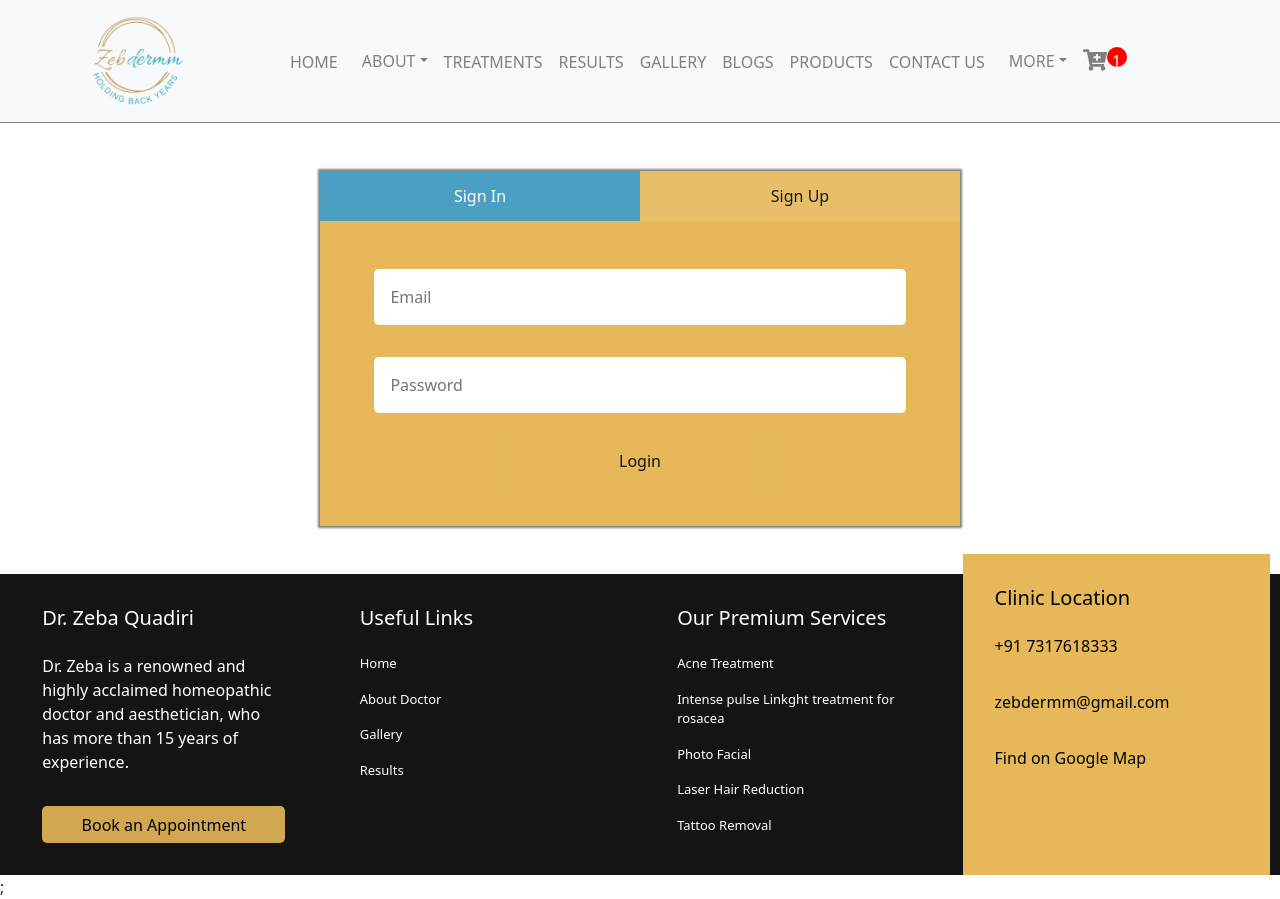
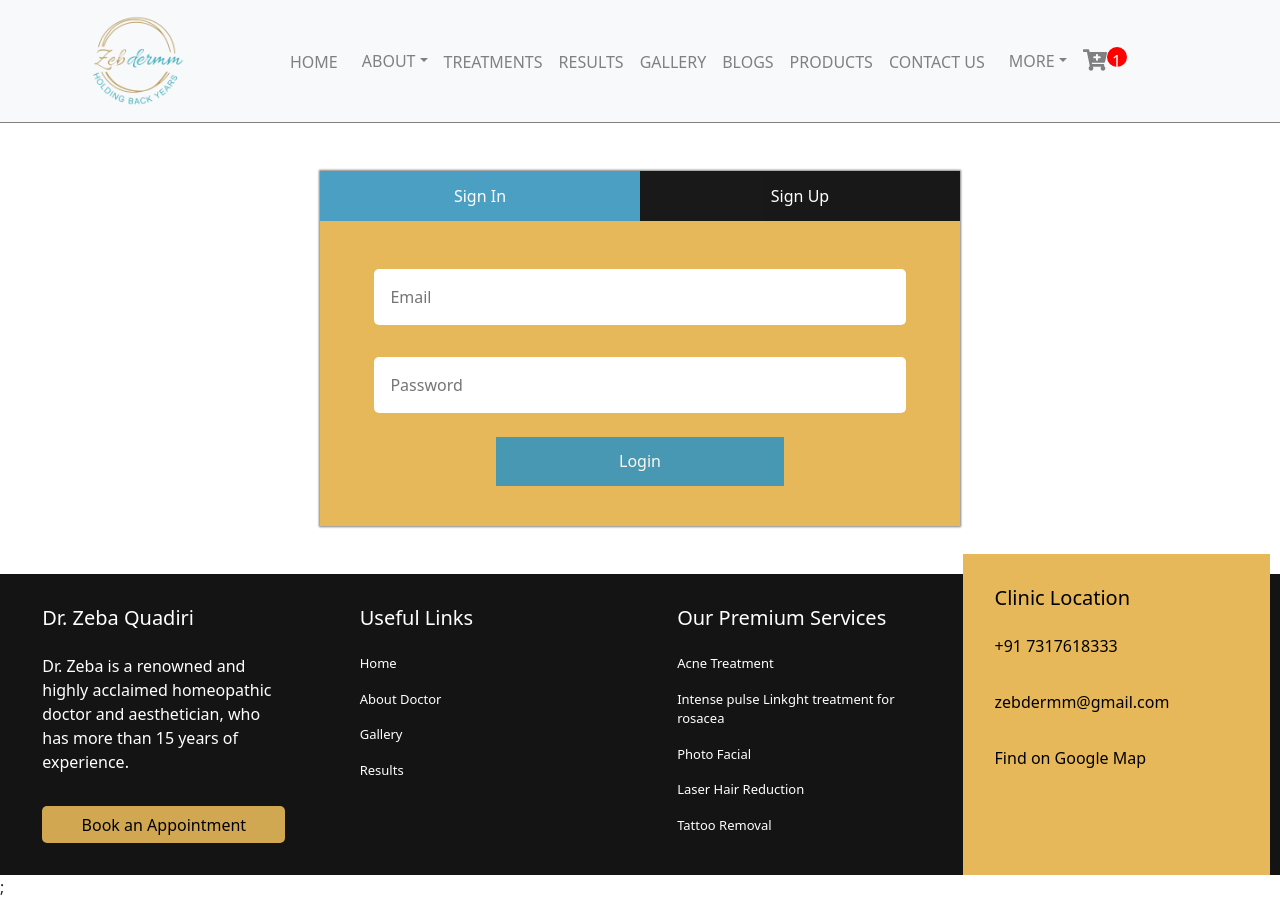
Before and after one commit to punitdiwan/alayza, a Next.js app: page /Login in a window 1280 px wide. Built offline with nearby package versions, Linux system fonts and the light colour scheme.

Commit message:
login-color-changed

```diff
--- a/pages/Login.js
+++ b/pages/Login.js
@@ -120,7 +120,7 @@ const Login = () => {
             <div className="login-btn-div">
               <button
                 className={
-                  toggleState === 1 ? "login-btn active-btn" : "login-btn"
+                  toggleState === 1 ? "login-btn-1 active-btn" : "login-btn-1"
                 }
                 onClick={() => toggleTab(1)}
               >
@@ -128,7 +128,7 @@ const Login = () => {
               </button>
               <button
                 className={
-                  toggleState === 2 ? "login-btn active-btn" : "login-btn"
+                  toggleState === 2 ? "login-btn-1 active-btn" : "login-btn-1"
                 }
                 onClick={() => toggleTab(2)}
               >
--- a/pages/Myprofile.js
+++ b/pages/Myprofile.js
@@ -15,7 +15,7 @@ const Myprofile=()=>{
                 <img src="./images/mouse.jpg" style={{width:"80px",height:"80px", borderRadius:"50%"}} />
 
             </div>
-            <form className="profile-form">
+            <form className="profile-form" >
                 <input type="text" placeholder="Name"/>
                 <input type="email" placeholder="Email"/>
                 <input type="password" placeholder="Password"/>
--- a/styles/globals.css
+++ b/styles/globals.css
@@ -976,7 +976,7 @@ li{
     /* border: 2px solid red; */
    }
    .login-main{
-    box-shadow: 0px 0px 2px 2px grey;
+    box-shadow: 0px 0px 2px 1px grey;
     width: 50%;
     margin: 0 auto;
     margin-top: 3rem;
@@ -998,13 +998,29 @@ li{
     text-align:center;
     border: none;
   padding: 0.8rem 1rem;
-  background-color: #E6B859;
-  color: black;
+  background-color: #3795BD;
+  color: #fff;
   opacity: 0.9;
   width: 50% ;
    }
    .login-btn:hover{
     transition: all 0.3s ease;
+  color: #fff;
+  background-color: black;
+  opacity: 1.5;
+   }
+   .login-btn-1{
+    text-decoration: none;
+    text-align:center;
+    border: none;
+  padding: 0.8rem 1rem;
+  background-color: black;
+  color: #fff;
+  opacity: 0.9;
+  width: 50% ;
+   }
+   .login-btn-1:hover{
+    transition: all 0.2s ease;
   color: #fff;
   background-color: #3795BD;
   opacity: 1.5;
@@ -1106,7 +1122,7 @@ li{
    }
    .profile-form{
     padding: 0;
-    border: 2px solid red;
+    /* border: 2px solid red; */
       margin: 0 auto;
       background-color: #fff;
    }
```
